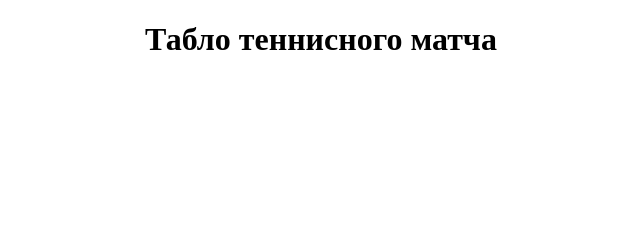
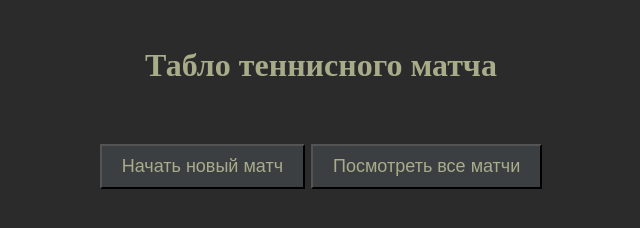
Before and after one commit to Victor-Smirnoff/TennisScoreboard, a plain HTML site: page index.html in a window 1280 px wide. Shown: the whole page, without its empty margins (319-959 px from the left). Drawn offline with Linux system fonts and the light colour scheme.

Commit message:
added the first page html

```diff
--- a/index.html
+++ b/index.html
@@ -5,11 +5,32 @@
 <head>
     <title>TennisScoreboard by Victor Smirnov</title>
     <meta http-equiv="Content-Type" content="text/html; charset=utf-8">
+    <style>
+    /* Стили для кнопки */
+    .custom-button {
+        background-color: #3c3f41; /* Цвет фона кнопки */
+        color: #a8ac89; /* Цвет текста на кнопке */
+        padding: 10px 20px; /* Внутренний отступ (верх/низ, лево/право) */
+        font-size: 18px; /* Размер текста на кнопке */
+        border: 2; /* Убрать границу кнопки */
+        transition: background-color 0.3s, color 0.3s; /* Плавный переход при изменении цвета */
+    }
+
+    .custom-button:hover {
+            background-color: red; /* Цвет фона кнопки при наведении курсора */
+            color: #101010; /* Цвет текста на кнопке при наведении курсора */
+        }
+    </style>
 </head>
 
-<body>
-<h1 align="center">Табло теннисного матча</h1>
-
+<body bgcolor="#2b2b2b">
+<br>
+<h1 align="center" style="color: #a8ac89;">Табло теннисного матча</h1>
+<br>
+<h2 align="center">
+    <button class="custom-button" title="Нажмите чтобы начать новый матч">Начать новый матч</button>
+    <button class="custom-button" title="Нажмите чтобы посмотреть все матчи">Посмотреть все матчи</button>
+</h2>
 
 </body>
 
```
